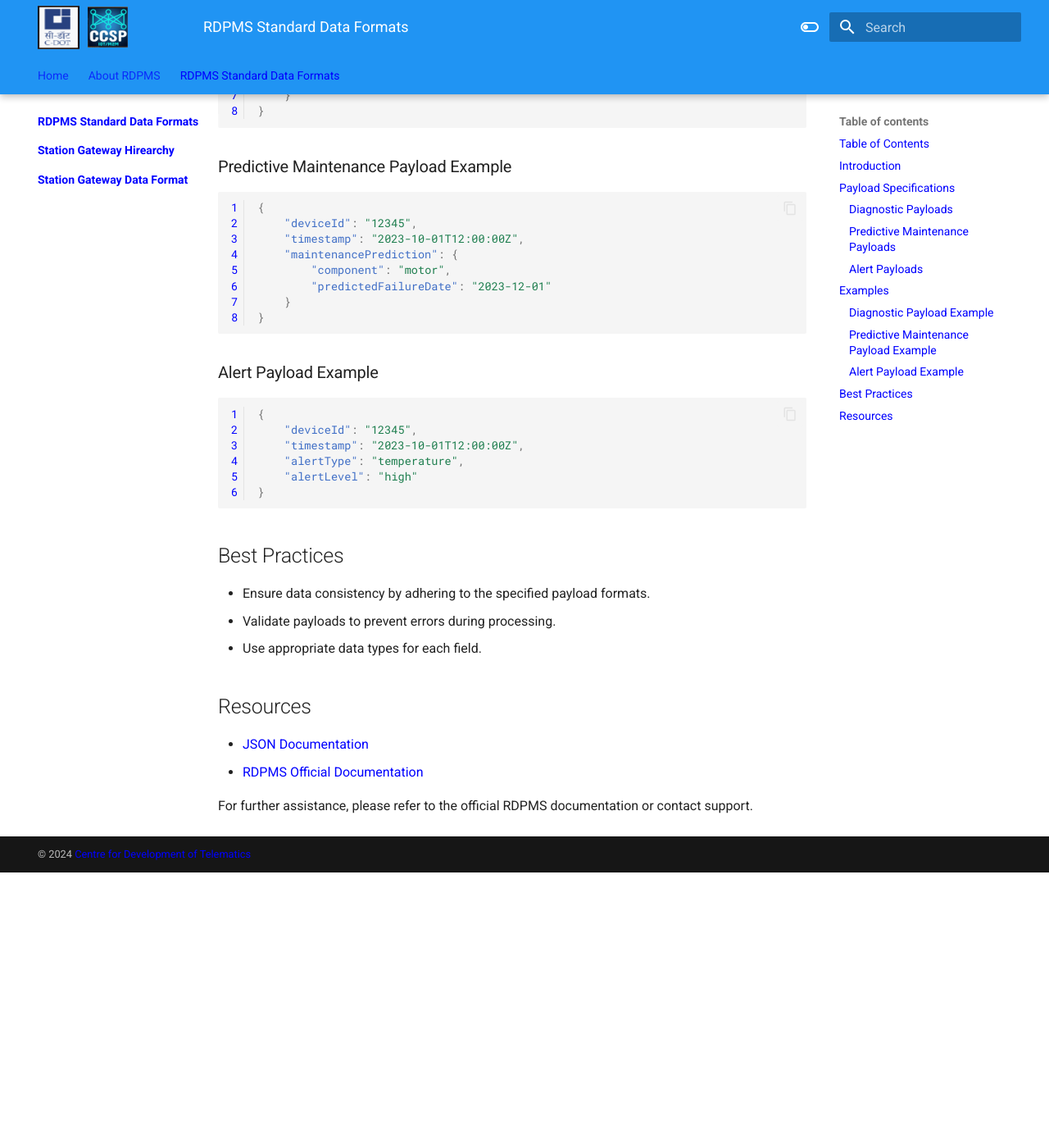
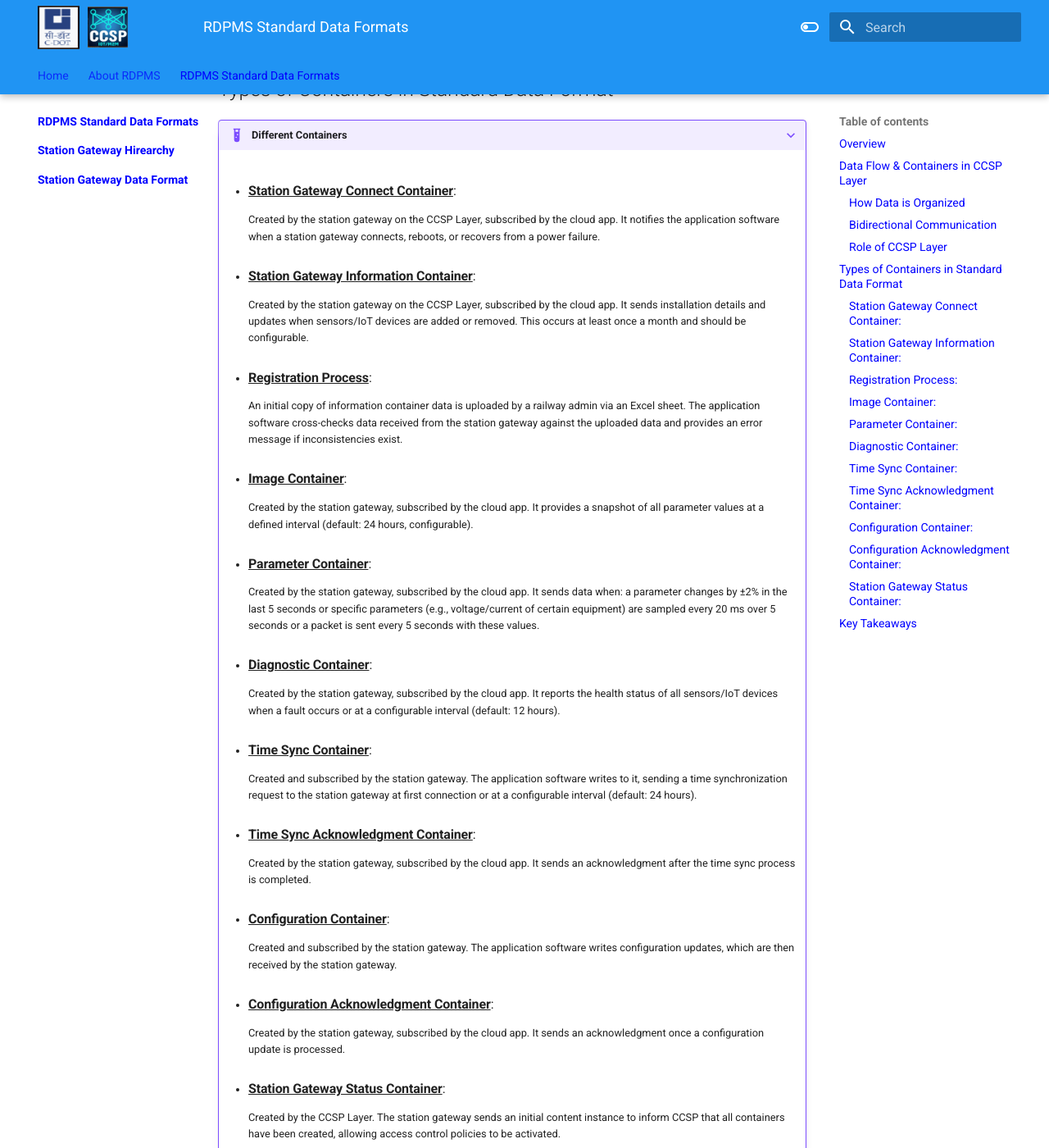
Before and after one commit to CCSP-SDK/RDPMS, an MkDocs documentation site: the page built from docs/rdpmsStandardDataFormats/index.md, in a window 1280 px wide and 1400 px high, scrolled down 1266 px. Shown: the whole window at 82% size. Built offline with MkDocs 1.6.1 and Material for MkDocs 9.7.7, drawn with Linux system fonts in a browser that asks for light colours; before the commit the page ends 2330 px from its top, so only the background shows below that; some of the changed text lies outside the part shown.

Commit message:
added customization of rdpms standard data formats page

````diff
--- a/docs/rdpmsStandardDataFormats/index.md
+++ b/docs/rdpmsStandardDataFormats/index.md
@@ -1,81 +1,72 @@
 # RDPMS Standard Data Formats
 
-Welcome to the RDPMS Standard Data Formats documentation. This page provides an overview of the various payload formats used within the RDPMS system for remote diagnostic and predictive maintenance solutions.
+## Overview
+This page provides an overview of the various payload formats used within the **RDPMS system**. It follows **oneM2M standard data formats** to ensure **interoperability** between Station Gateways, IoT devices, sensors, and Application Software. These standards enable seamless communication between application software of different OEMs.
 
-## Table of Contents
+???+ question "Why oneM2M Standards?"
+    The **oneM2M standard** ensures a unified framework for IoT/M2M communication, making sure different devices and software solutions from multiple vendors can work together without compatibility issues.
 
-- [Introduction](#introduction)
-- [Payload Specifications](#payload-specifications)
-- [Examples](#examples)
-- [Best Practices](#best-practices)
-- [Resources](#resources)
+**Note**: Vendors should acquire a basic understanding of **oneM2M standards**. [Refer to oneM2M Guidelines](https://coi.cdot.in/docs/oneM2MGuideline.html).
 
-## Introduction
+## Data Flow & Containers in CCSP Layer
 
-The RDPMS (Remote Diagnostic Predictive Maintenance Solutions) system utilizes specific payload formats to ensure consistency, reliability, and efficiency in data processing and management. This documentation outlines these formats and provides guidelines for their usage.
+### How Data is Organized
+The **CCSP Layer** (C-DOT Common Service Platform) organizes data using **containers**. These containers act as storage units where **data instances** are managed.
 
-## Payload Specifications
+???+ tip "Container Data Flow"
+    - **Containers** are created by the **Station Gateway** in the CCSP Layer.
+    - **Data Instances** are sent by the **Station Gateway** to these containers.
+    - **Applications & Other Entities** subscribe to these containers to receive notifications when new data instances are added.
 
-### Diagnostic Payloads
+### Bidirectional Communication
+- The **Application Software** can also create data instances in certain containers.
+- The **Station Gateway** subscribes to these containers and receives data instances as notifications.
 
-Details about the structure and content of diagnostic payloads.
+### Role of CCSP Layer
 
-### Predictive Maintenance Payloads
+???+ info "Authentication & Data Integrity"
+    - Ensures that **only authenticated devices** can send or receive data.
+    - Verifies that data follows **oneM2M standard formats** before forwarding it to RDPMS Application Software.
 
-Details about the structure and content of predictive maintenance payloads.
+## Types of Containers in Standard Data Format
 
-### Alert Payloads
+???+ example "Different Containers"
+    - ### <u>**Station Gateway Connect Container**</u>:
+    Created by the station gateway on the CCSP Layer, subscribed by the cloud app. It notifies the application software when a station gateway connects, reboots, or recovers from a power failure.
 
-Details about the structure and content of alert payloads.
+    - ### <u>**Station Gateway Information Container**</u>:
+    Created by the station gateway on the CCSP Layer, subscribed by the cloud app. It sends installation details and updates when sensors/IoT devices are added or removed. This occurs at least once a month and should be configurable.
 
-## Examples
+    - ### <u>**Registration Process**</u>:
+    An initial copy of information container data is uploaded by a railway admin via an Excel sheet. The application software cross-checks data received from the station gateway against the uploaded data and provides an error message if inconsistencies exist.
 
-### Diagnostic Payload Example
+    - ### <u>**Image Container**</u>:
+    Created by the station gateway, subscribed by the cloud app. It provides a snapshot of all parameter values at a defined interval (default: 24 hours, configurable).
 
-```json
-{
-    "deviceId": "12345",
-    "timestamp": "2023-10-01T12:00:00Z",
-    "diagnosticData": {
-        "temperature": 75,
-        "vibration": 0.02
-    }
-}
-```
+    - ### <u>**Parameter Container**</u>:
+    Created by the station gateway, subscribed by the cloud app. It sends data when: a parameter changes by ±2% in the last 5 seconds or specific parameters (e.g., voltage/current of certain equipment) are sampled every 20 ms over 5 seconds or a packet is sent every 5 seconds with these values.
 
-### Predictive Maintenance Payload Example
+    - ### <u>**Diagnostic Container**</u>:
+    Created by the station gateway, subscribed by the cloud app. It reports the health status of all sensors/IoT devices when a fault occurs or at a configurable interval (default: 12 hours).
 
-```json
-{
-    "deviceId": "12345",
-    "timestamp": "2023-10-01T12:00:00Z",
-    "maintenancePrediction": {
-        "component": "motor",
-        "predictedFailureDate": "2023-12-01"
-    }
-}
-```
+    - ### <u>**Time Sync Container**</u>:
+    Created and subscribed by the station gateway. The application software writes to it, sending a time synchronization request to the station gateway at first connection or at a configurable interval (default: 24 hours).
 
-### Alert Payload Example
+    - ### <u>**Time Sync Acknowledgment Container**</u>:
+    Created by the station gateway, subscribed by the cloud app. It sends an acknowledgment after the time sync process is completed.
 
-```json
-{
-    "deviceId": "12345",
-    "timestamp": "2023-10-01T12:00:00Z",
-    "alertType": "temperature",
-    "alertLevel": "high"
-}
-```
+    - ### <u>**Configuration Container**</u>:
+    Created and subscribed by the station gateway. The application software writes configuration updates, which are then received by the station gateway.
 
-## Best Practices
+    - ### <u>**Configuration Acknowledgment Container**</u>:
+    Created by the station gateway, subscribed by the cloud app. It sends an acknowledgment once a configuration update is processed.
 
-- Ensure data consistency by adhering to the specified payload formats.
-- Validate payloads to prevent errors during processing.
-- Use appropriate data types for each field.
+    - ### <u>**Station Gateway Status Container**</u>:
+    Created by the CCSP Layer. The station gateway sends an initial content instance to inform CCSP that all containers have been created, allowing access control policies to be activated.
 
-## Resources
-
-- [JSON Documentation](https://www.json.org/json-en.html)
-- [RDPMS Official Documentation](#)
-
-For further assistance, please refer to the official RDPMS documentation or contact support.
+## Key Takeaways
+- The **RDPMS system** uses **oneM2M-compliant data formats** to standardize railway IoT communication.
+- **CCSP Layer** plays a crucial role in **device authentication**, **data integrity**, and **subscription-based data flow**.
+- Data can flow **bidirectionally** between Station Gateways and Application Software.
+- **CCSP is hosted in the Railway Cloud** for enhanced security and interoperability.
+- The adoption of oneM2M standards enhances **data security, interoperability, and reliability** of RDPMS across multiple vendors and systems.
````
Also changed, not shown: docs/aboutRdpms/stationGateways/index.md (+21 -15 lines), docs/home/ccsp/index.md (+9 -9 lines).
